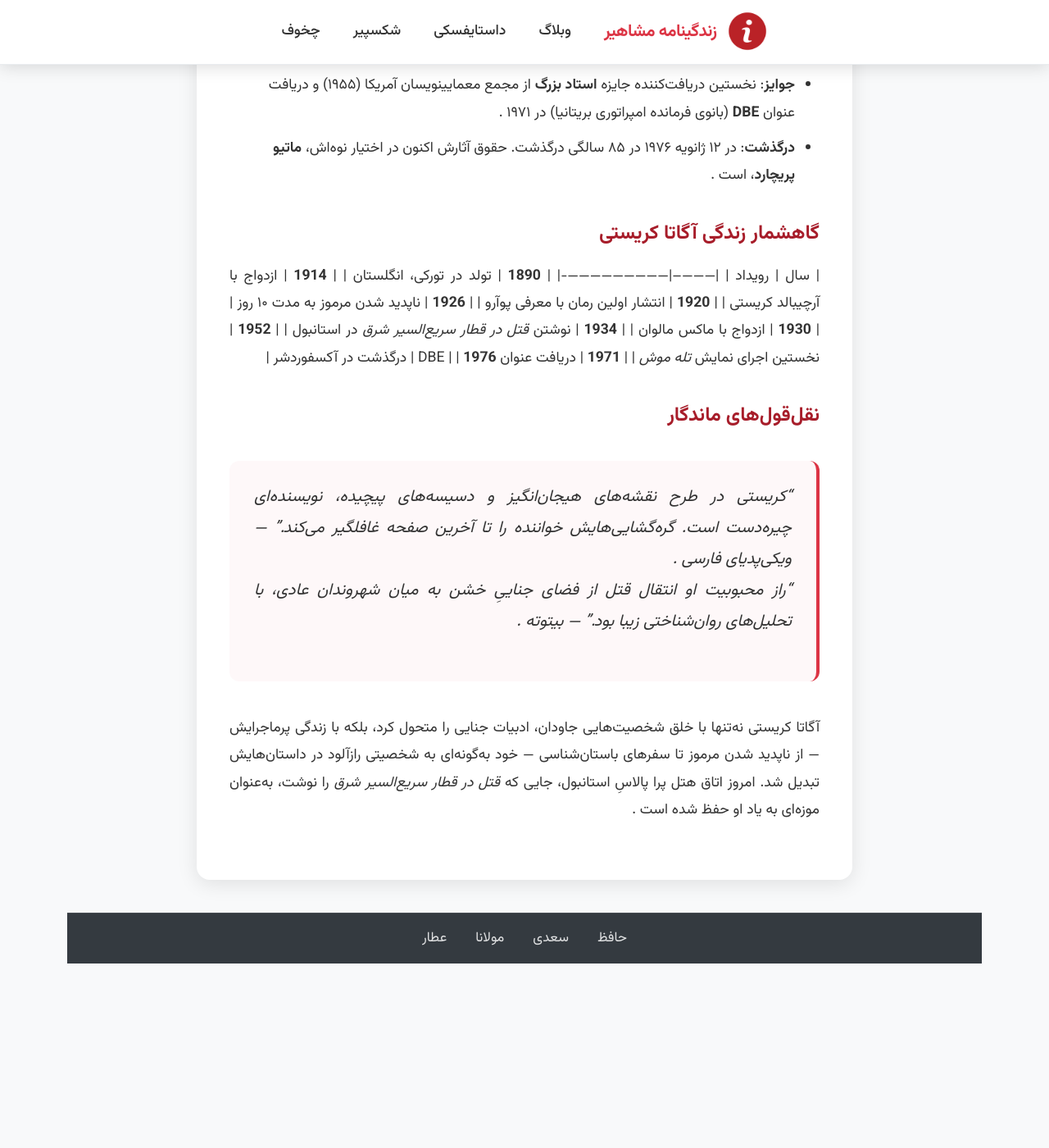
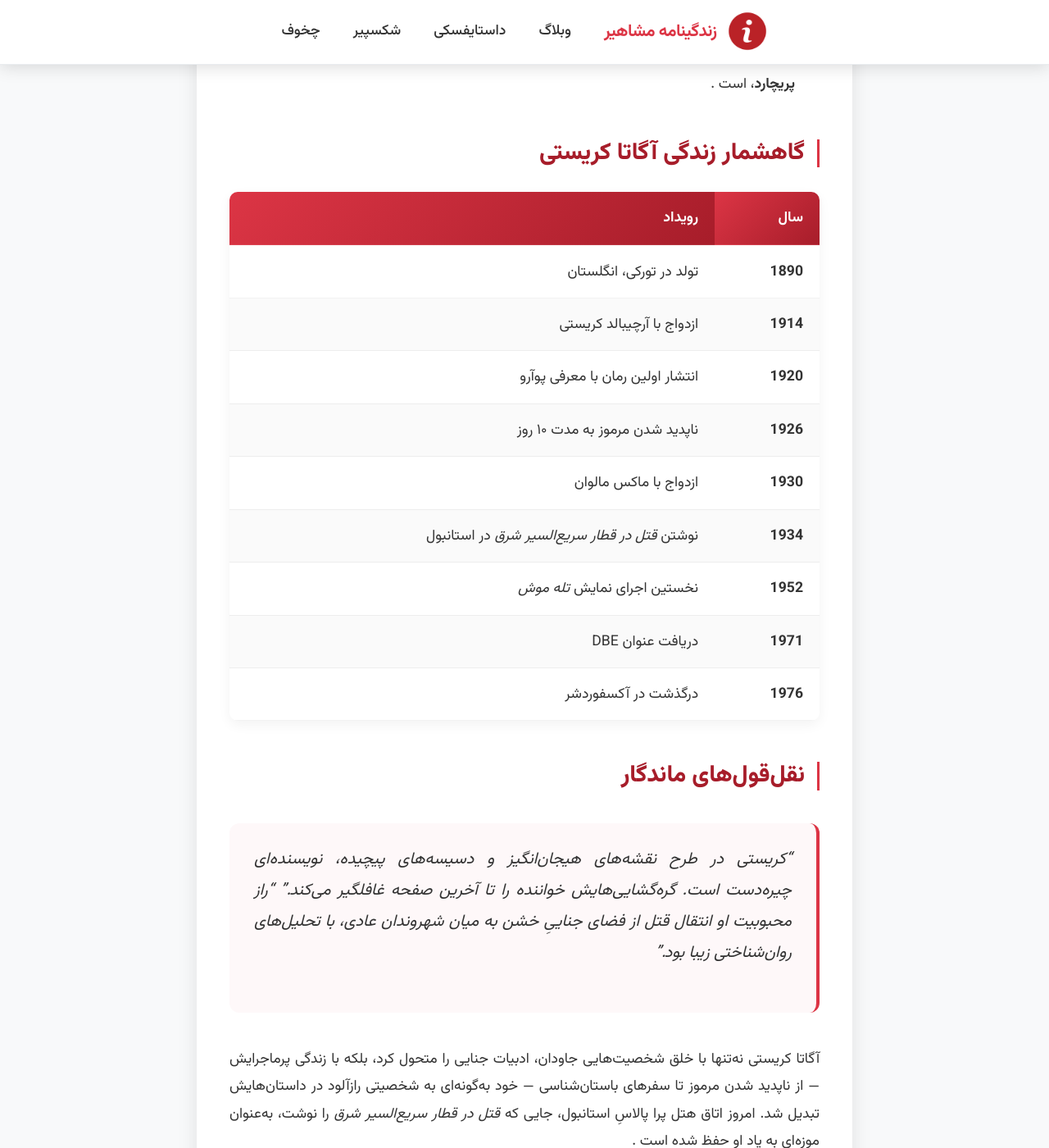
Before and after one commit to darkblog/darkblog.github.io, a Jekyll site: the page built from _posts/2025-7-21-102.md, in a window 1280 px wide and 1400 px high, scrolled down 2002 px. Shown: the whole window at 82% size. Built offline with Jekyll 4.4.1, drawn with Linux system fonts in a browser that asks for light colours; before the commit the page ends 3185 px from its top, so only the background shows below that; some of the changed text lies outside the part shown.

Commit message:
Update 2025-7-21-102.md

```diff
--- a/_posts/2025-7-21-102.md
+++ b/_posts/2025-7-21-102.md
@@ -19,19 +16,20 @@ title: زندگینامه آگاتا کریستی
   - *قتل در قطار سریع‌السیر شرق* (۱۹۳۴): در هتل پرا پالاس استانبول نوشته شد و به‌خاطر پایان اخلاقی جنجالی مشهور است .
   - *و سپس هیچ‌کس نماند* (۱۹۳۹): پرفروش‌ترین کتابش با بیش از ۱۰۰ میلیون نسخه فروش .
 
-### زندگی شخصی و فرازونشیب‌ها
+## زندگی شخصی و فرازونشیب‌ها
 - **ازدواج اول و بحران**: در ۱۹۱۴ با آرچیبالد کریستی ازدواج کرد و صاحب دختری به نام رزالیند شد. در ۱۹۲۶، پس از مرگ مادر و خیانت همسر، به‌مدت ۱۰ روز ناپدید شد. او را در هتلی با نام معشوقه همسرش یافتند و ادعا کرد دچار فراموشی شده است. این حادثه همواره مورد بحث باقی ماند .
 - **ازدواج دوم**: در ۱۹۳۰ با **ماکس مالوان**، باستان‌شناس ۱۴ سال جوان‌تر از خود ازدواج کرد. همراهی او در سفرهای باستان‌شناسی به خاورمیانه (از جمله ایران و عراق)، الهام‌بخش آثاری مانند *قتل در بین‌النهرین* شد .
 - **نام مستعار**: شش رمان عاشقانه با نام **"مری وست‌ماکوت"** منتشر کرد، اما شهرت اصلی‌اش در ژانر جنایی باقی ماند .
 
-### میراث و درگذشت
+## میراث و درگذشت
 - **رکوردهای تاریخی**:
   - پرفروش‌ترین نویسنده تمام ادوار با بیش از **۲ میلیارد نسخه** فروش کتاب (طبق رکوردهای گینس) .
   - نمایشنامه *تله موش* (۱۹۵۲) با اجرای پیوسته بیش از ۲۷,۰۰۰ بار، طولانی‌ترین اجرای تاریخ تئاتر جهان است .
 - **جوایز**: نخستین دریافت‌کننده جایزه **استاد بزرگ** از مجمع معمایینویسان آمریکا (۱۹۵۵) و دریافت عنوان **DBE** (بانوی فرمانده امپراتوری بریتانیا) در ۱۹۷۱ .
 - **درگذشت**: در ۱۲ ژانویه ۱۹۷۶ در ۸۵ سالگی درگذشت. حقوق آثارش اکنون در اختیار نوه‌اش، **ماتیو پریچارد**، است .
 
-### گاهشمار زندگی آگاتا کریستی
+## گاهشمار زندگی آگاتا کریستی
+
 | سال       | رویداد                     |
 |-----------|----------------------------|
 | **1890**  | تولد در تورکی، انگلستان   |
@@ -44,8 +42,8 @@ title: زندگینامه آگاتا کریستی
 | **1971**  | دریافت عنوان DBE          |
 | **1976**  | درگذشت در آکسفوردشر       |
 
-### نقل‌قول‌های ماندگار
-> "کریستی در طرح نقشه‌های هیجان‌انگیز و دسیسه‌های پیچیده، نویسنده‌ای چیره‌دست است. گره‌گشایی‌هایش خواننده را تا آخرین صفحه غافلگیر می‌کند." — *ویکی‌پدیای فارسی* .
-> "راز محبوبیت او انتقال قتل از فضای جناییِ خشن به میان شهروندان عادی، با تحلیل‌های روان‌شناختی زیبا بود." — *بیتوته* .
+## نقل‌قول‌های ماندگار
+> "کریستی در طرح نقشه‌های هیجان‌انگیز و دسیسه‌های پیچیده، نویسنده‌ای چیره‌دست است. گره‌گشایی‌هایش خواننده را تا آخرین صفحه غافلگیر می‌کند."
+> "راز محبوبیت او انتقال قتل از فضای جناییِ خشن به میان شهروندان عادی، با تحلیل‌های روان‌شناختی زیبا بود."
 
 آگاتا کریستی نه‌تنها با خلق شخصیت‌هایی جاودان، ادبیات جنایی را متحول کرد، بلکه با زندگی پرماجرایش — از ناپدید شدن مرموز تا سفرهای باستان‌شناسی — خود به‌گونه‌ای به شخصیتی رازآلود در داستان‌هایش تبدیل شد. امروز اتاق هتل پرا پالاسِ استانبول، جایی که *قتل در قطار سریع‌السیر شرق* را نوشت، به‌عنوان موزه‌ای به یاد او حفظ شده است .
```
Also changed, not shown: other parts of _posts/2025-7-21-102.md (+2 -5 lines).
